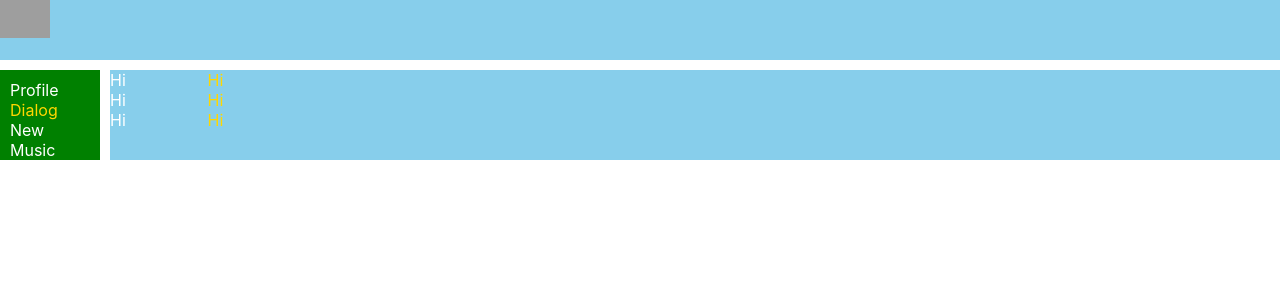
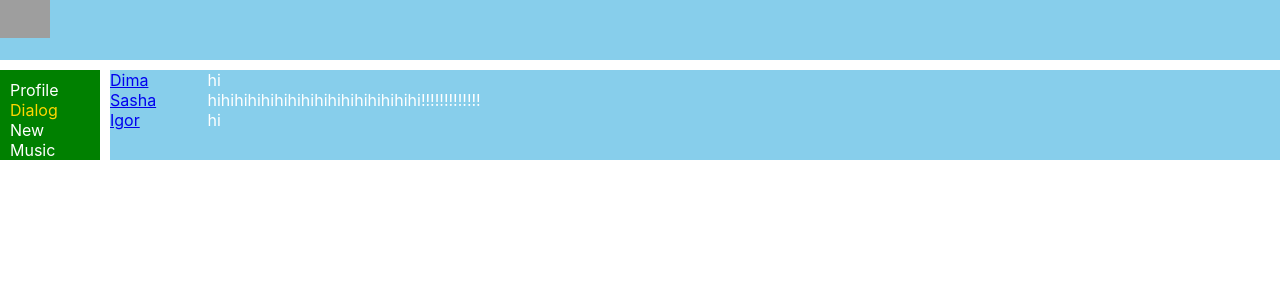
Before and after one commit to developeryudintsev/newSamurai, a React (Create React App) app: page /dialogs in a window 1280 px wide. Shown: the top 300 px of the page. Built offline with nearby package versions, Linux system fonts and the light colour scheme; grey boxes are pictures that could not be loaded.

Commit message:
12.08.2020-map

```diff
--- a/src/components/Dialogs/Dialogs.tsx
+++ b/src/components/Dialogs/Dialogs.tsx
@@ -1,8 +1,9 @@
 import React from "react";
 import d from './Dialogs.module.css';
 import {NavLink} from "react-router-dom";
+import Post from "../Profile/MyPosts/Post/Post";
 type PropsType={
-    id:string,
+    id:number,
     classname:string
 }
 let DialogItem=(props:PropsType)=>{
@@ -17,25 +18,42 @@ let DialogItem=(props:PropsType)=>{
 type MessageType={
     Message:string
 }
-
 let Message=(props:MessageType)=>{
     return(
         <div className={d.contentitem}>{props.Message}</div>
     )
 }
-
 function Dialogs() {
+    let dailogsData=[
+        {id:1,name:'Dima'},
+        {id:2,name:'Sasha'},
+        {id:3,name:'Igor'}
+        ]
+    let messageData=[
+        {id:1,name:'hi'},
+        {id:2,name:'hihihihihihihihihihihihihihihihi!!!!!!!!!!!!!'},
+        {id:3,name:'hi'}
+    ]
     return (
         <div className={d.content}>
             <div className={''}>
-                <div className={d.contentitem}><Message Message={'Hi'}/></div>
-                <div className={d.contentitem}><Message Message={'Hi'}/></div>
-                <div className={d.contentitem}><Message Message={'Hi'}/></div>
+                {
+                    dailogsData.map(m=>
+                        <div>
+                            <DialogItem id={m.id} classname={m.name}/>
+                        </div>
+                        )
+                }
+
             </div>
             <div className={d.messages}>
-                <div className={d.messagesmessage}>Hi</div>
-                <div className={d.messagesmessage}>Hi</div>
-                <div className={d.messagesmessage} >Hi</div>
+                {
+                    messageData.map(m=>
+                    <div>
+                        <Message Message={m.name}/>
+                    </div>
+                    )
+                }
             </div>
         </div>
     );
--- a/src/components/Profile/MyPosts/Myposts.tsx
+++ b/src/components/Profile/MyPosts/Myposts.tsx
@@ -3,14 +3,17 @@ import classes from './Myposts.module.css';
 import Post from "./Post/Post";
 
 let Myposts = () => {
+    let messageData=[
+        {id:1,messages:'Hi,how are you',lickeCount:10000000000000000},
+        {id:2,messages:"It's my first post",lickeCount: 99999999},
+    ]
     return (
         <span className={classes.span}>
           <div>
 <textarea></textarea>
               <button>Add</button>
               <p></p>
-              <Post message={'Hi,how are you'}/>
-              <Post message={"It's my first post"}/>
+              {messageData.map(m=><Post message={m.messages}lickeCount={m.lickeCount}/>)}
            </div>
         </span>
     )
--- a/src/components/Profile/MyPosts/Post/Post.module.css
+++ b/src/components/Profile/MyPosts/Post/Post.module.css
@@ -5,3 +5,6 @@
     border-radius: 58px;
     width: 90px;
 }
+.like{
+    color: blue;
+}
--- a/src/components/Profile/MyPosts/ProfileInfo/ProfileInfo.module.css
+++ b/src/components/Profile/MyPosts/ProfileInfo/ProfileInfo.module.css
@@ -1,4 +1,5 @@
 .span{
     grid-area: b;
-    background-color: greenyellow;
+    color: white;
+    bottom: 100px;
 }
```
Also changed, not shown: src/components/Profile/MyPosts/Post/Post.tsx (+5 -1 lines), 1 other file (tests, documents, lock files or other folders).
